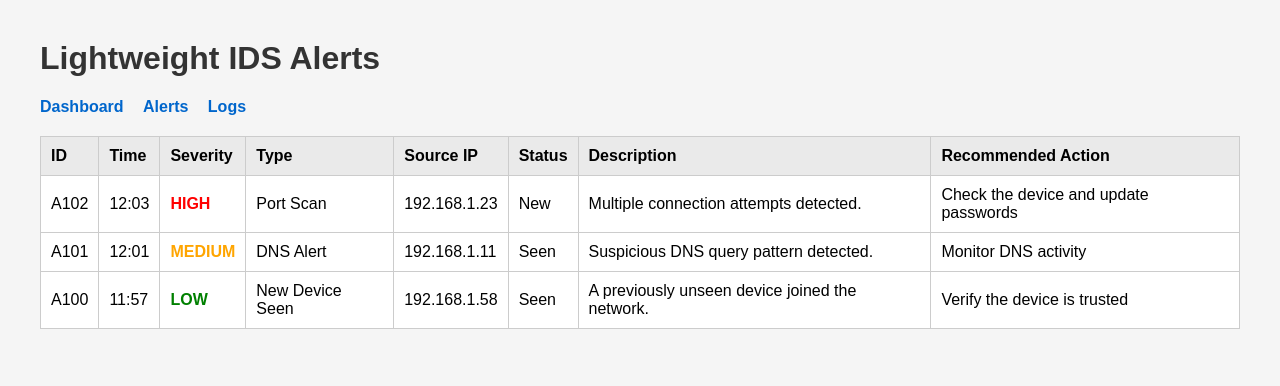
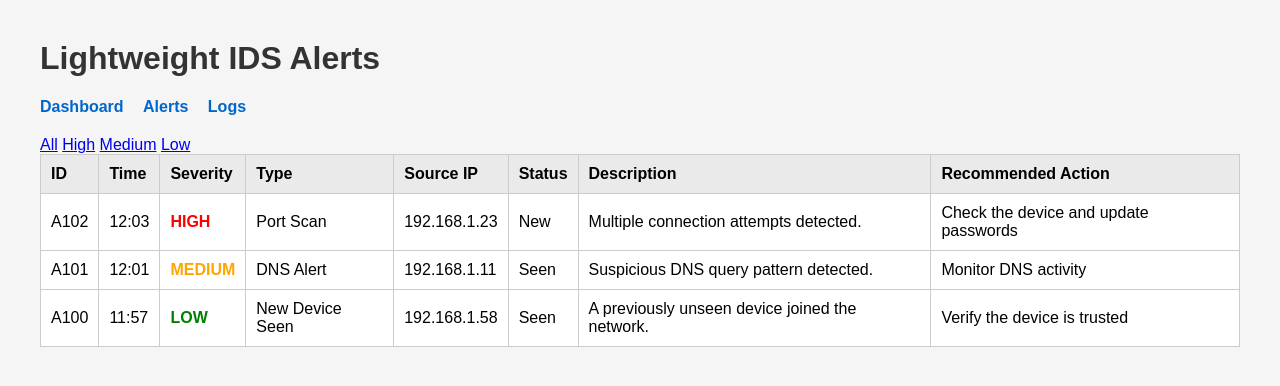
Before and after one commit to adonay04/lightweight-ids, a Flask app: page /alerts in a window 1280 px wide. Shown: the top 386 px of the page. Run offline with Flask 3, Linux system fonts and the light colour scheme.

Commit message:
Update alerts.html

```diff
--- a/templates/alerts.html
+++ b/templates/alerts.html
@@ -64,6 +64,13 @@
     <a href="/logs">Logs</a>
 </nav>
 
+    <div>
+    <a href="/alerts">All</a>
+    <a href="/alerts?severity=HIGH">High</a>
+    <a href="/alerts?severity=MEDIUM">Medium</a>
+    <a href="/alerts?severity=LOW">Low</a>
+</div>
+
     <table>
         <tr>
             <th>ID</th>
```
